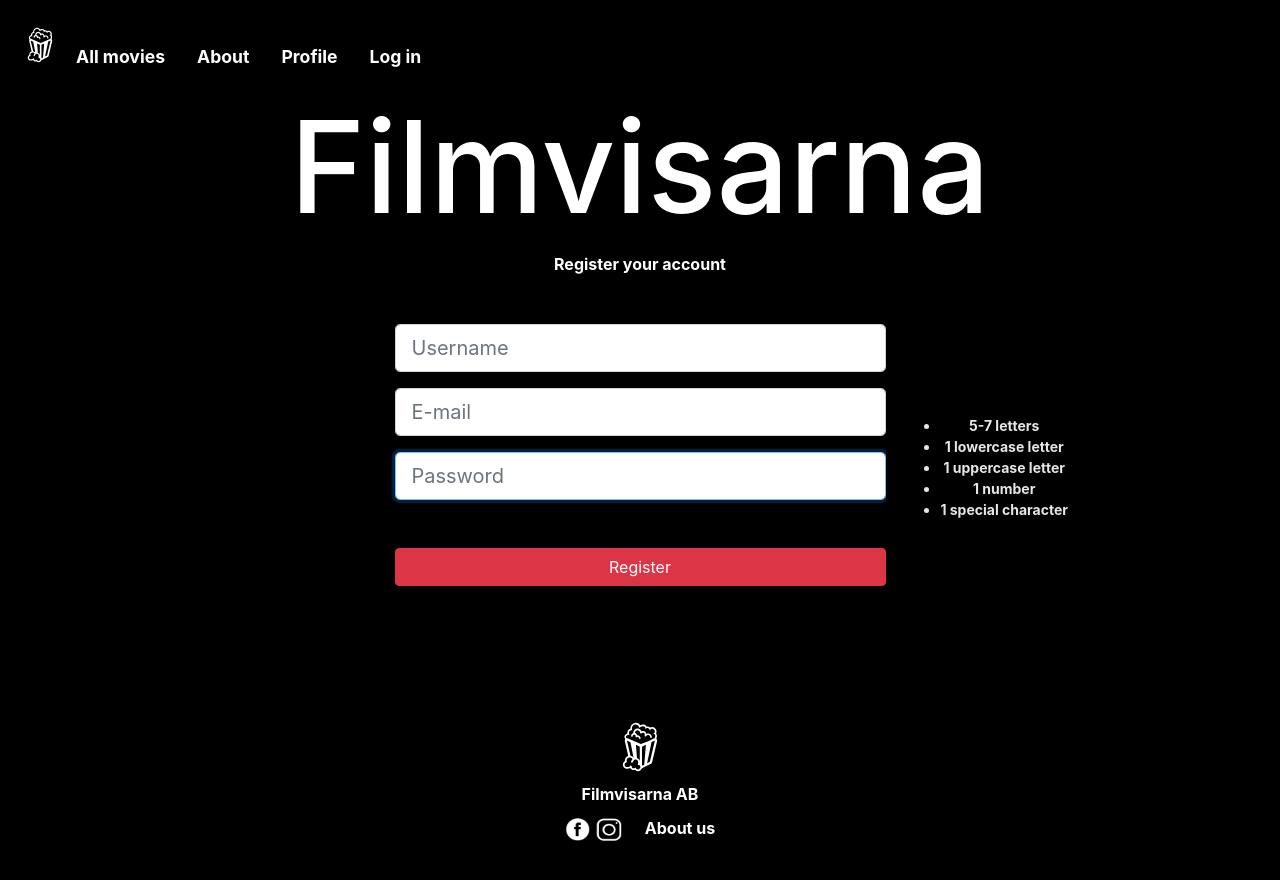
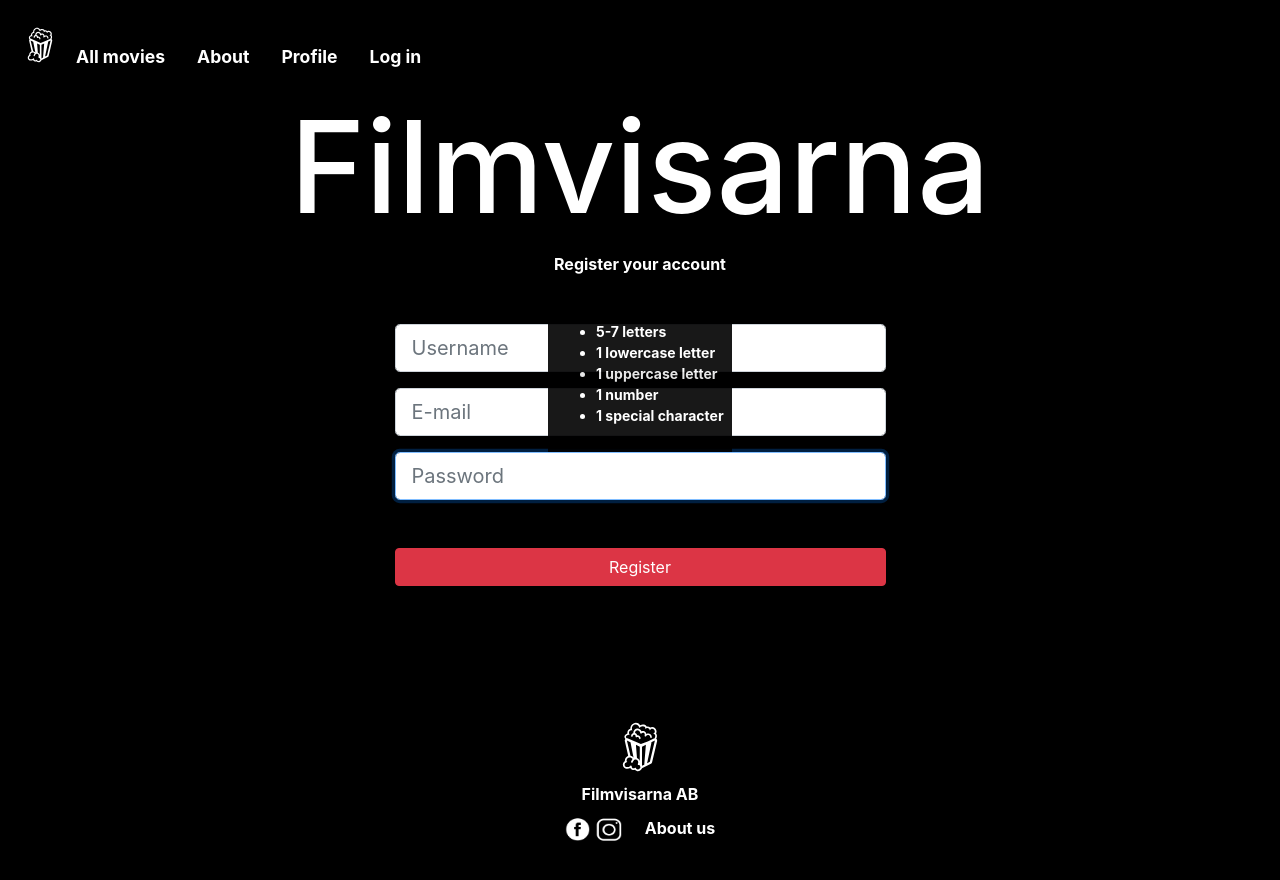
Before and after one commit to palmdaldaniel/Film-Mbapppe, a React (Create React App) app in the folder frontend/: page /register in a window 1280 px wide. Both pictures are taken after a click on the element 640 px from the left and 475 px from the top of the page. Shown: the top 880 px of the page. Built offline with nearby package versions, Linux system fonts and the light colour scheme; no server answers.

Commit message:
Bug fix login page

```diff
--- a/frontend/src/components/SignUp.js
+++ b/frontend/src/components/SignUp.js
@@ -17,7 +17,7 @@ const Register = () => {
 
   const renderTooltip = (props) => (
     <Tooltip id="button-tooltip" {...props}>
-      <ul>
+      <ul className={styles.rules}>
         <li>5-7 letters       </li>
         <li>1 lowercase letter</li>
         <li>1 uppercase letter</li>
@@ -95,7 +95,7 @@ const Register = () => {
 
                   <OverlayTrigger
                   trigger="click"
-                  placement="right"
+                  placement="top"
                   overlay={renderTooltip}
                   variant="secondary">
 
--- a/frontend/src/css/SignUp.module.css
+++ b/frontend/src/css/SignUp.module.css
@@ -131,3 +131,9 @@
 .toggleText:hover {
   color: #fe7f50;
 }
+
+.rules {
+
+  text-align: left;
+  display: inline-block;
+}
```
